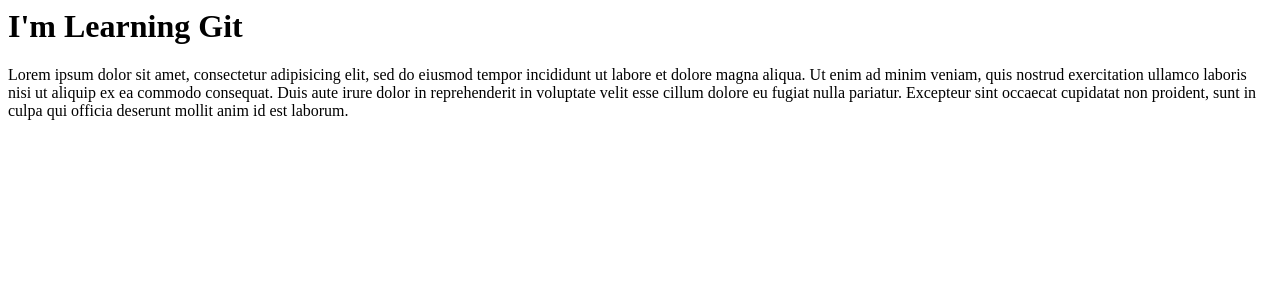
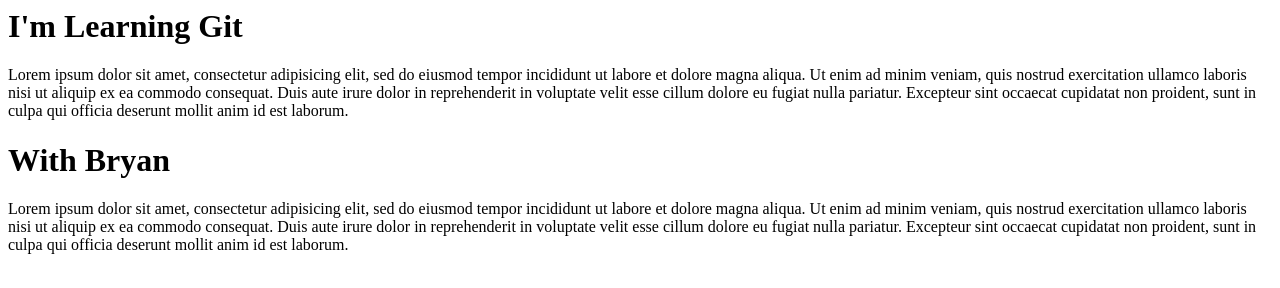
Before and after one commit to Thecoryjohn/learn_git, a plain HTML site: page index.html in a window 1280 px wide. Drawn offline with Linux system fonts and the light colour scheme.

Commit message:
Added new paragraph for bryan

```diff
--- a/index.html
+++ b/index.html
@@ -6,6 +6,8 @@
 		<div id="container">
 			<h1>I'm Learning Git</h1>
 			<p>Lorem ipsum dolor sit amet, consectetur adipisicing elit, sed do eiusmod tempor incididunt ut labore et dolore magna aliqua. Ut enim ad minim veniam, quis nostrud exercitation ullamco laboris nisi ut aliquip ex ea commodo consequat. Duis aute irure dolor in reprehenderit in voluptate velit esse cillum dolore eu fugiat nulla pariatur. Excepteur sint occaecat cupidatat non proident, sunt in culpa qui officia deserunt mollit anim id est laborum.</p>
+			<h1>With Bryan</h1>
+			<p>Lorem ipsum dolor sit amet, consectetur adipisicing elit, sed do eiusmod tempor incididunt ut labore et dolore magna aliqua. Ut enim ad minim veniam, quis nostrud exercitation ullamco laboris nisi ut aliquip ex ea commodo consequat. Duis aute irure dolor in reprehenderit in voluptate velit esse cillum dolore eu fugiat nulla pariatur. Excepteur sint occaecat cupidatat non proident, sunt in culpa qui officia deserunt mollit anim id est laborum.</p>
 		</div>
 	</body>
 </html>
```
